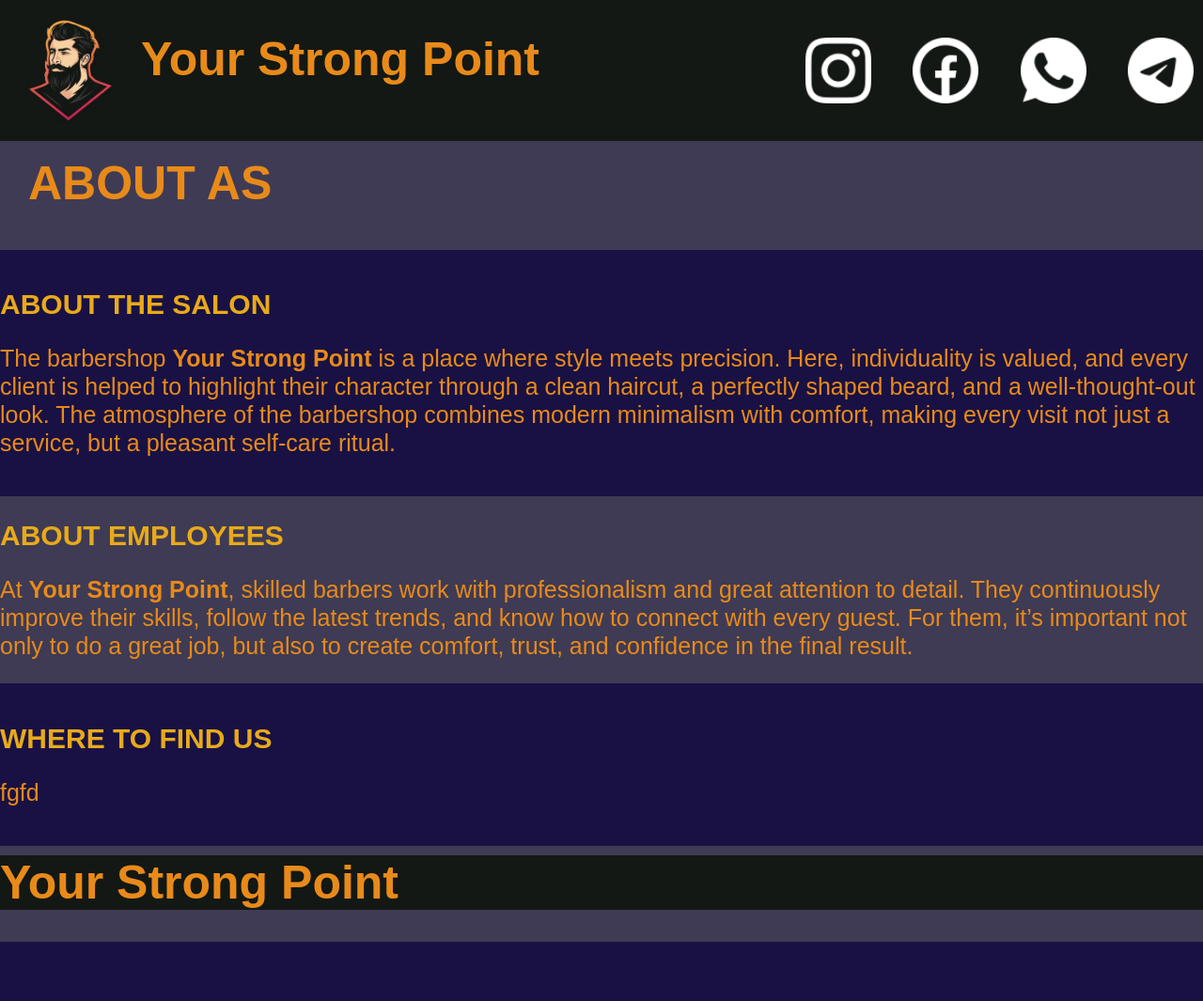
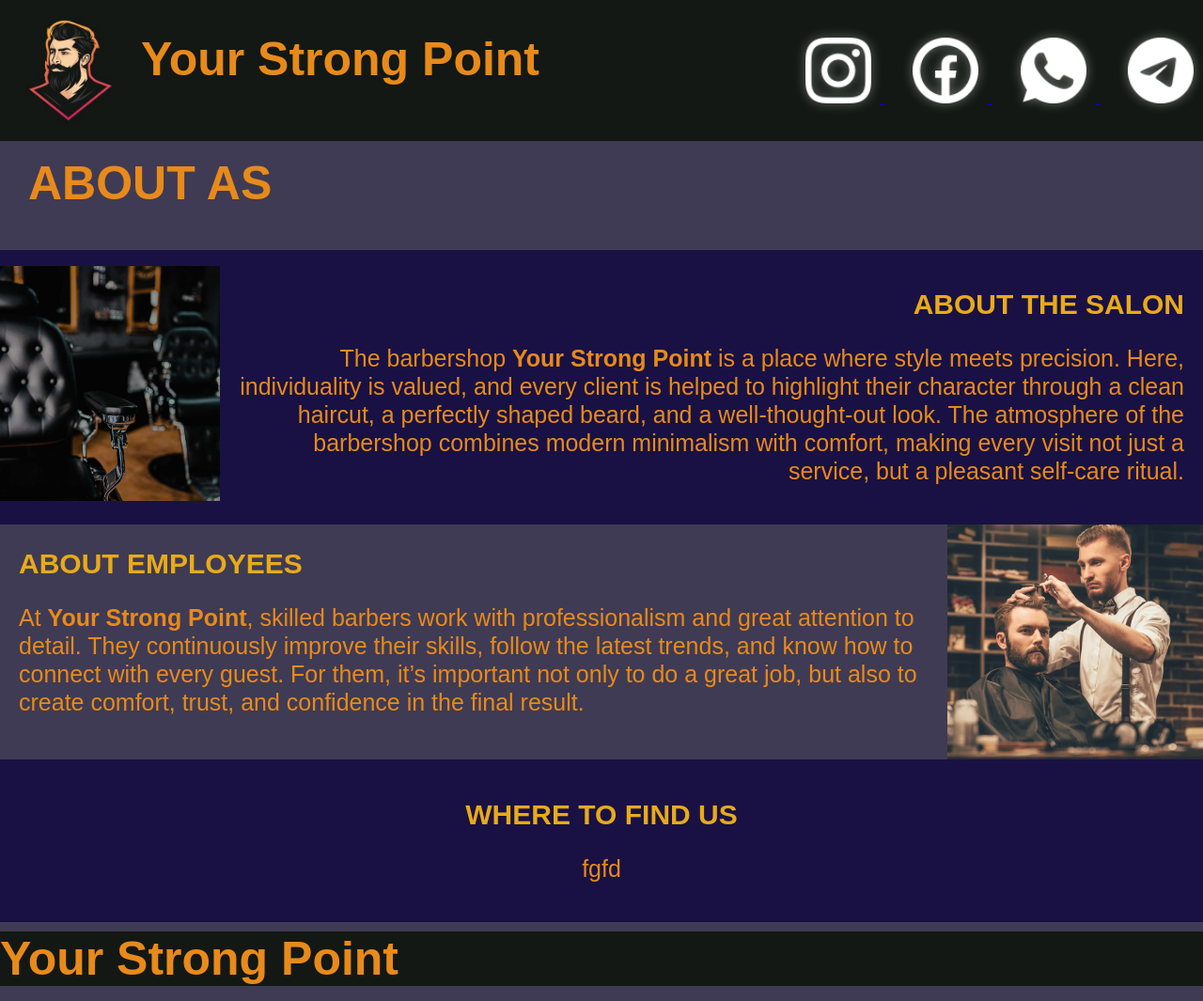
Before and after one commit to Andriiprog08/Barber-shop, a Flask app: page / in a window 1280 px wide. Shown: the whole page at 94% size. Before the commit the page ends 1002 px from the top, so only its background shows below. Run offline with Flask 3, Linux system fonts and the light colour scheme.

Commit message:
new_picture_in_blockinfo_new_hrefimg_in_headr_and_new_style

```diff
--- a/static/style.css
+++ b/static/style.css
@@ -30,10 +30,24 @@ header{
     height: 150px;
 }
 
-.icons{
+.socialIcons{
     height: 70px;
     margin-left: 30px;
     margin-right: 10px;
+}
+
+.socialLink .socialIcons{
+    transition: filter 0.2s ease, transform 0.15s ease;
+    filter: drop-shadow(0 0 6px rgba(255,255,255,0.4));
+}
+
+.socialLink:hover .socialIcons{
+    filter: drop-shadow(0 0 6px rgba(200,200,200,0.8));
+}
+
+.socialLink:active .socialIcons{
+    filter: drop-shadow(0 0 6px rgba(120,120,120,0.9));
+    transform: scale(0.95);
 }
 
 .logo_name{
@@ -71,6 +85,40 @@ body{
 .right{
     background-color: var(--rightBlock-color);
     padding: 17px 0px;
+    text-align: right;
+}
+
+.horizontal{
+    display: flex;
+    justify-content: space-between;
+}
+
+.blockInsideImg{
+    width: 980px;
+    height: 250px;
+    overflow: hidden;
+
+}
+
+.blockInsideImg #blockInfoImg{
+    width: 100%;
+    height: 100%;
+    object-fit: cover;
+    transition: transform 0.3s ease;
+}
+
+.blockInsideImg #blockInfoImg:hover{
+    transform: scale(1.2);
+}
+
+.blockInsideText{
+    margin: 0px 20px;
+}
+
+.center{
+    text-align: center;
+    padding: 17px 0px;
+    background-color: var(--rightBlock-color);
 }
 
 .textinBlock{
@@ -85,7 +133,7 @@ footer{
 }
 
 .footerName{
-    margin: 0x;
+    margin: 0px;
     margin-top: 10px;
     font-size: 50px;
     color: var(--primary-color);
--- a/templates/index.html
+++ b/templates/index.html
@@ -21,10 +21,18 @@
                 </div>
             </div>
             <div class="social">
-                <img class="icons" src="static/img/instagram.png" title="instagram icon" alt="instagram">
-                <img class="icons" src="static/img/facebook.png" title="facebook icon" alt="facebook">
-                <img class="icons" src="static/img/whatsapp.png" title="whatsapp icon" alt="whatsapp">
-                <img class="icons" src="static/img/telegram.png" title="telegram icon" alt="telegram">
+                <a href="#" class="socialLink">
+                    <img class="socialIcons" src="static/img/instagram.png" title="instagram icon" alt="instagram">
+                </a>
+                <a href="#" class="socialLink">
+                    <img class="socialIcons" src="static/img/facebook.png" title="facebook icon" alt="facebook">
+                </a>
+                <a href="#" class="socialLink">
+                    <img class="socialIcons" src="static/img/whatsapp.png" title="whatsapp icon" alt="whatsapp">
+                </a>
+                <a href="#" class="socialLink">
+                    <img class="socialIcons" src="static/img/telegram.png" title="telegram icon" alt="telegram">
+                </a>
             </div>
         </div>
     </header>
@@ -39,7 +47,12 @@
 
             <div class="blockUs">
 
-                <div class="right blockInfo">
+                <div class="right blockInfo horizontal">
+                    <div class="blockInsideImg">
+                        <img id="blockInfoImg" src="static/img/barber_salon.jpg" title="barber_salon" alt="barber salon">
+                    </div>
+
+                    <div class="blockInsideText">
                         <h2 class="titleBlocks">About The Salon</h2>
                         <p class="textinBlock">The barbershop <b>Your Strong Point</b> is a place where style meets precision. Here,
                             individuality is valued, and every client is helped to highlight their character through a clean haircut,
@@ -47,8 +60,10 @@
                             making every visit not just a service, but a pleasant self-care ritual.
                         </p>
                     </div>
+                </div>
 
-                <div class="left blockInfo">
+                <div class="left blockInfo horizontal">
+                    <div class="blockInsideText">
                         <h2 class="titleBlocks">About employees</h2>
                         <p class="textinBlock">At <b>Your Strong Point</b>, skilled barbers work with professionalism and great attention to detail.
                             They continuously improve their skills, follow the latest trends, and know how to connect with every guest.
@@ -56,7 +71,12 @@
                         </p>
                     </div>
 
-                <div class="right blockInfo">
+                    <div class="blockInsideImg">
+                        <img id="blockInfoImg" src="static/img/employee.avif" title="barber_employee" alt="barber_employee">
+                    </div>
+                </div>
+
+                <div class="center blockInfo">
                     <h2 class="titleBlocks">Where to find us</h2>
                     <p class="textinBlock">fgfd</p>
                 </div>
@@ -71,6 +91,7 @@
 
         <div>
             <h1 class="footerName">Your Strong Point</h1>
+            <p></p>
         </div>
 
     </footer>
```
Also changed, not shown: static/img/employee.avif (added). Lines whose indentation alone changed are shown as unchanged.
